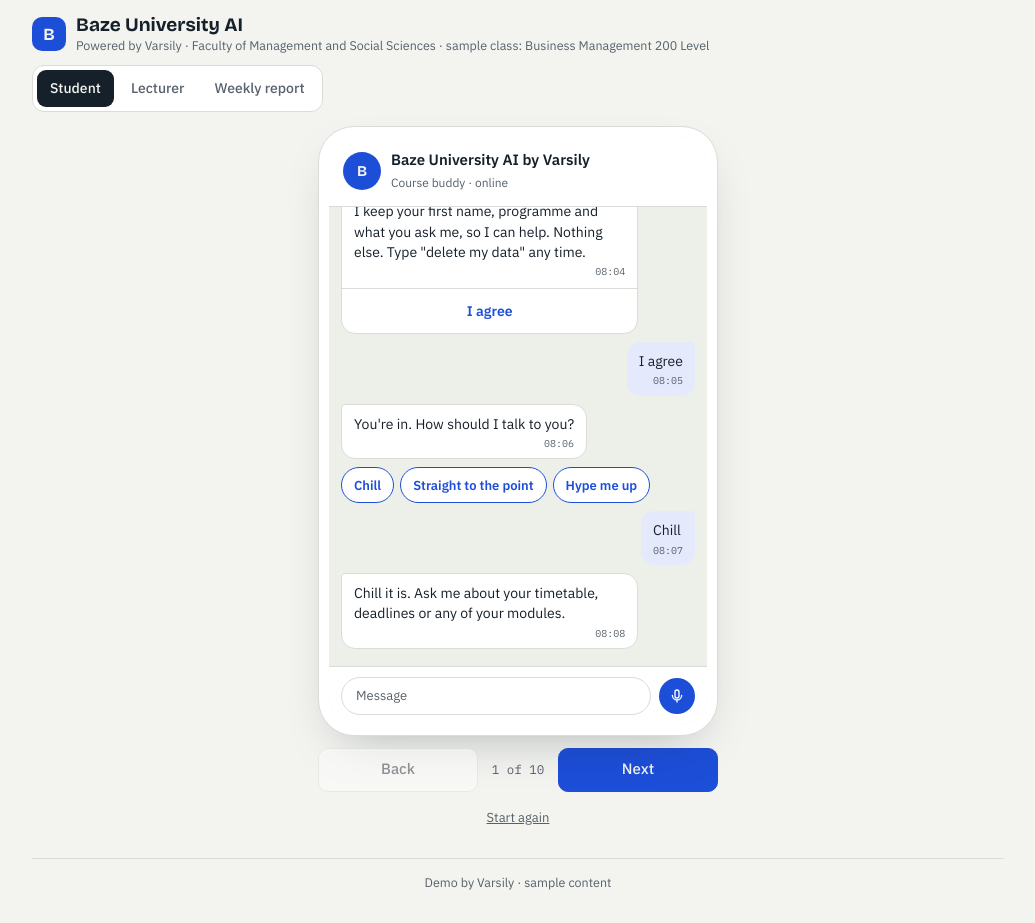
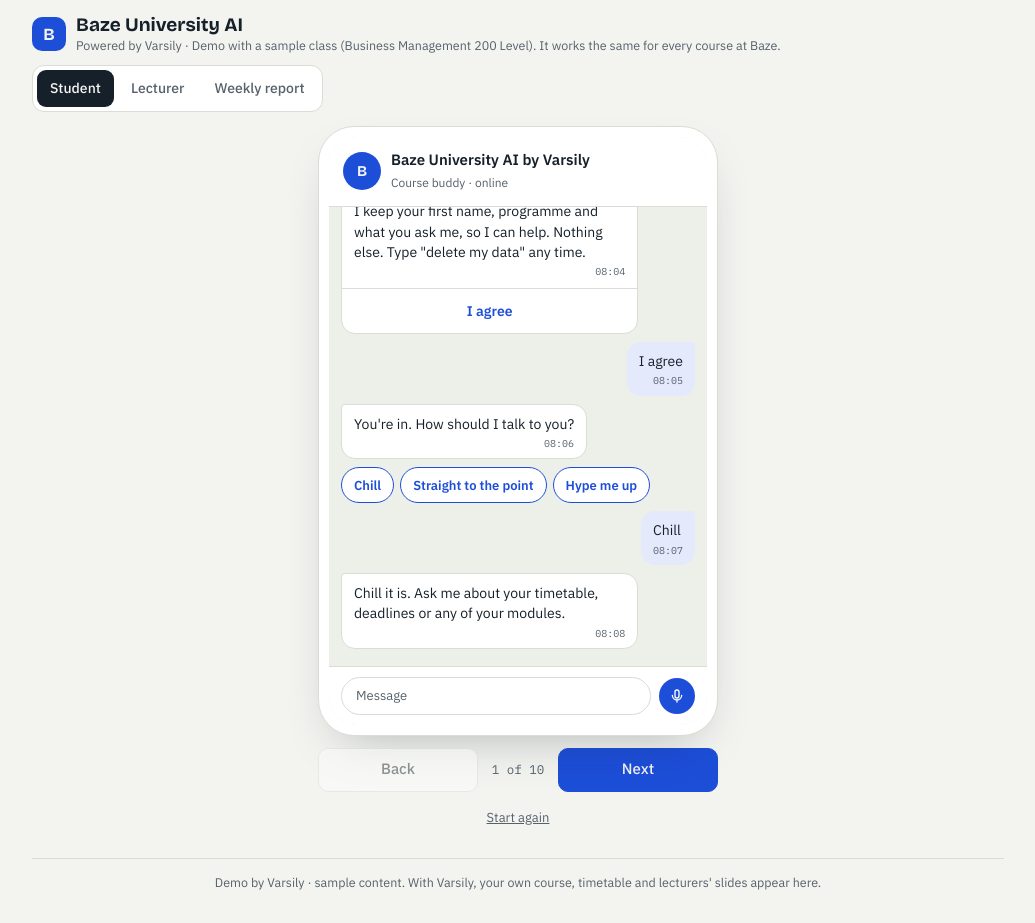
Before and after one commit to yazzshuaibu/yazzshuaibu.github.io, a plain HTML site: page baze-ai/index.html in a window 1280 px wide. Shown: the whole page, without its empty margins (122-1157 px from the left). Drawn offline with nearby package versions, Linux system fonts and the light colour scheme.

Commit message:
Revise demo text in index.html for clarity
Updated footer and paragraph content to clarify demo features.

```diff
--- a/baze-ai/index.html
+++ b/baze-ai/index.html
@@ -138,7 +138,7 @@ ul.clean li{margin-bottom:6px}
       <div class="mark" aria-hidden="true">B</div>
       <div>
         <h1>Baze University AI</h1>
-        <p>Powered by Varsily · Faculty of Management and Social Sciences · sample class: Business Management 200 Level</p>
+        <p>Powered by Varsily · Demo with a sample class (Business Management 200 Level). It works the same for every course at Baze.</p>
       </div>
     </div>
     <nav class="tabs" aria-label="Demo views">
@@ -282,7 +282,7 @@ ul.clean li{margin-bottom:6px}
     </div>
   </section>
 
-  <footer class="foot">Demo by Varsily · sample content</footer>
+  <footer class="foot">Demo by Varsily · sample content. With Varsily, your own course, timetable and lecturers' slides appear here.</footer>
 </div>
 
 <script>
```
